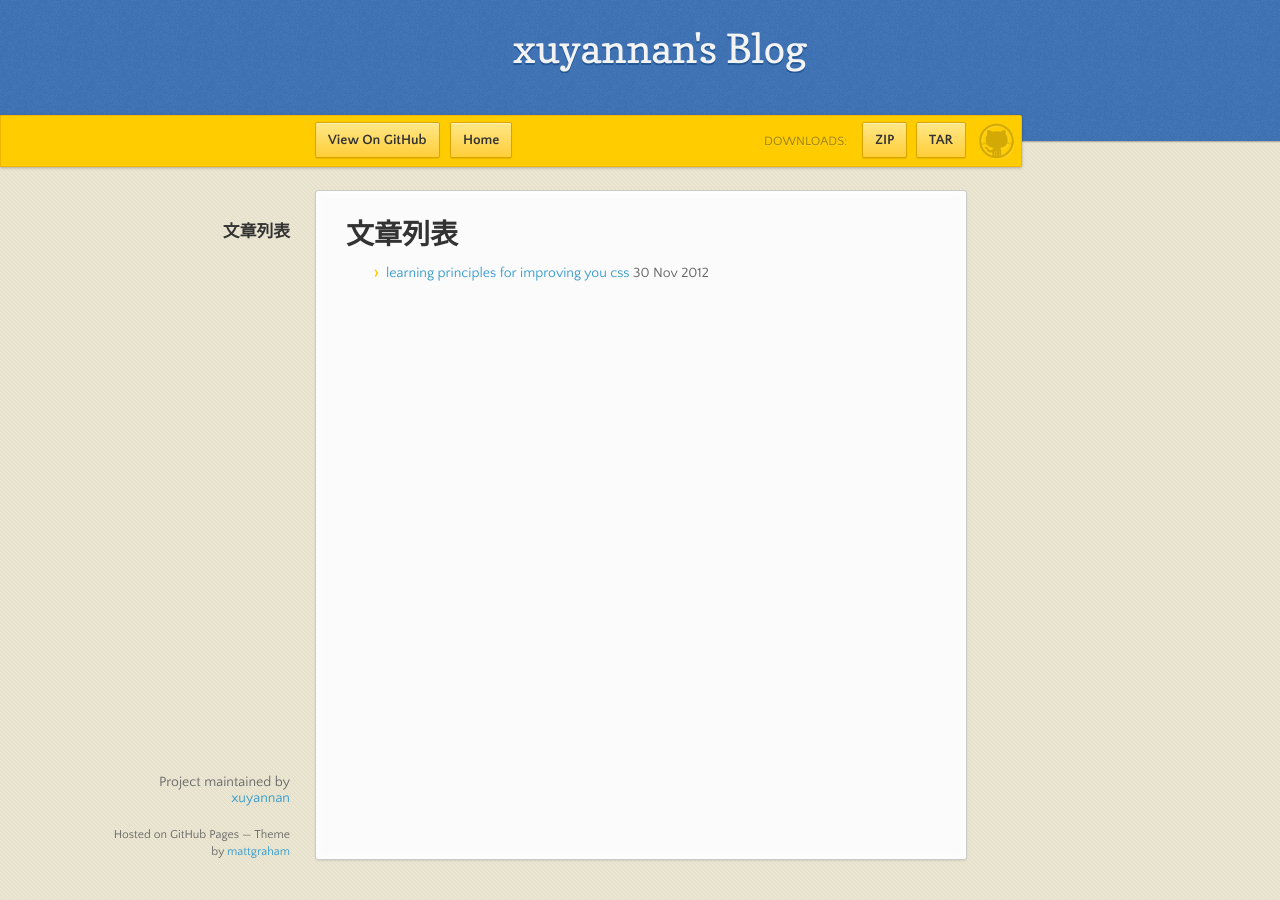
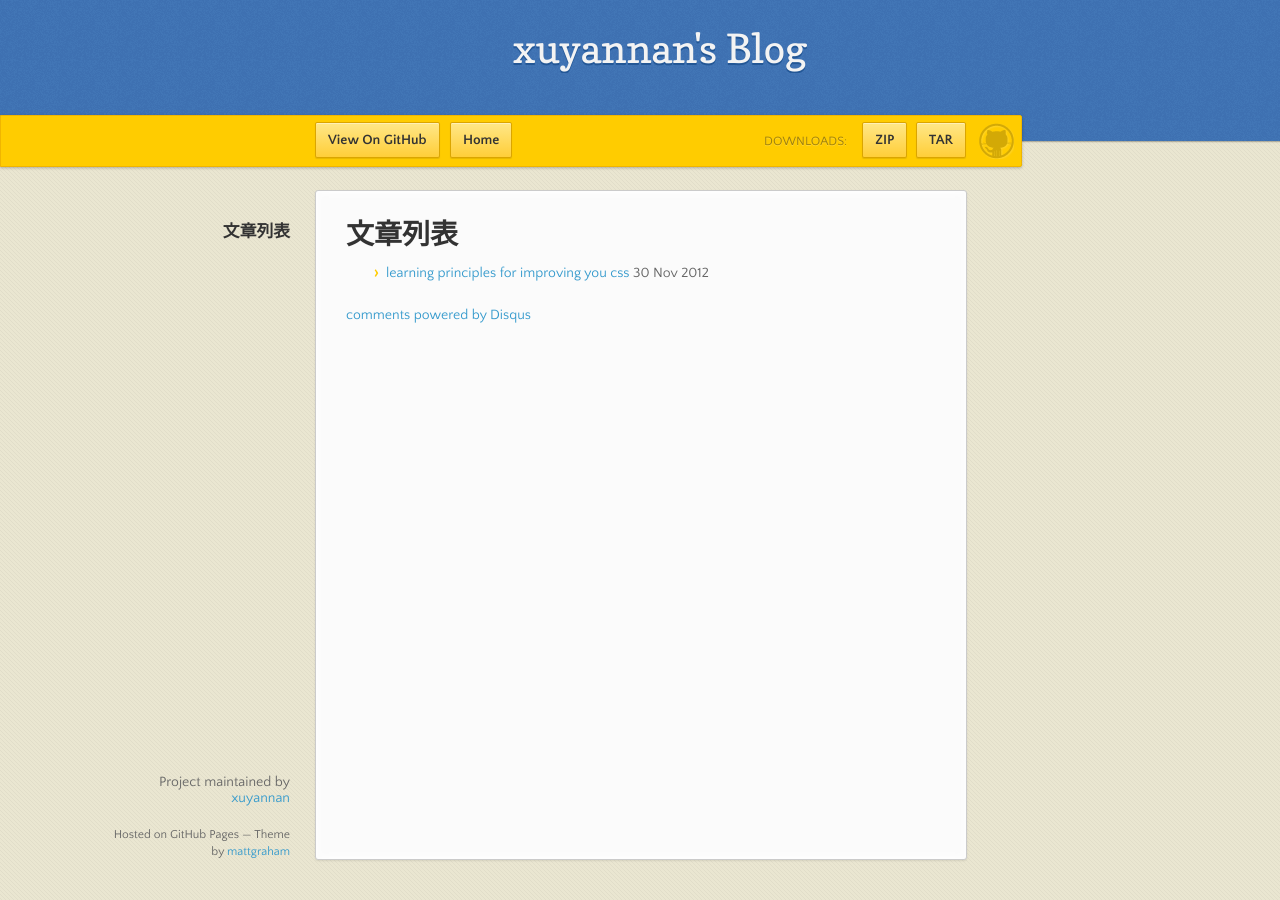
Before and after one commit to xyn0563/blog, a Jekyll site: the page built from index.md, in a window 1280 px wide. Built offline with Jekyll 4.4.1, drawn with Linux system fonts in a browser that asks for light colours; nearby versions of some CDN libraries; comment, search, counter and statistics services are not loaded; some of the changed lines change nothing that is shown.

Commit message:
Update _layouts/default.html

```diff
--- a/_layouts/default.html
+++ b/_layouts/default.html
@@ -41,6 +41,21 @@
       </nav>
       <section>
         {{ content }}
+        <!--start of disqus-->
+        <script type="text/javascript">
+            /* * * CONFIGURATION VARIABLES: EDIT BEFORE PASTING INTO YOUR WEBPAGE * * */
+            var disqus_shortname = 'xuyannan'; // required: replace example with your forum shortname
+
+            /* * * DON'T EDIT BELOW THIS LINE * * */
+            (function() {
+                var dsq = document.createElement('script'); dsq.type = 'text/javascript'; dsq.async = true;
+                dsq.src = 'http://' + disqus_shortname + '.disqus.com/embed.js';
+                (document.getElementsByTagName('head')[0] || document.getElementsByTagName('body')[0]).appendChild(dsq);
+            })();
+        </script>
+        <noscript>Please enable JavaScript to view the <a href="http://disqus.com/?ref_noscript">comments powered by Disqus.</a></noscript>
+        <a href="http://disqus.com" class="dsq-brlink">comments powered by <span class="logo-disqus">Disqus</span></a>
+        <!--end of disqus-->
       </section>
       <footer>
         <p>Project maintained by <a href="https://github.com/xuyannan">xuyannan</a></p>
```
